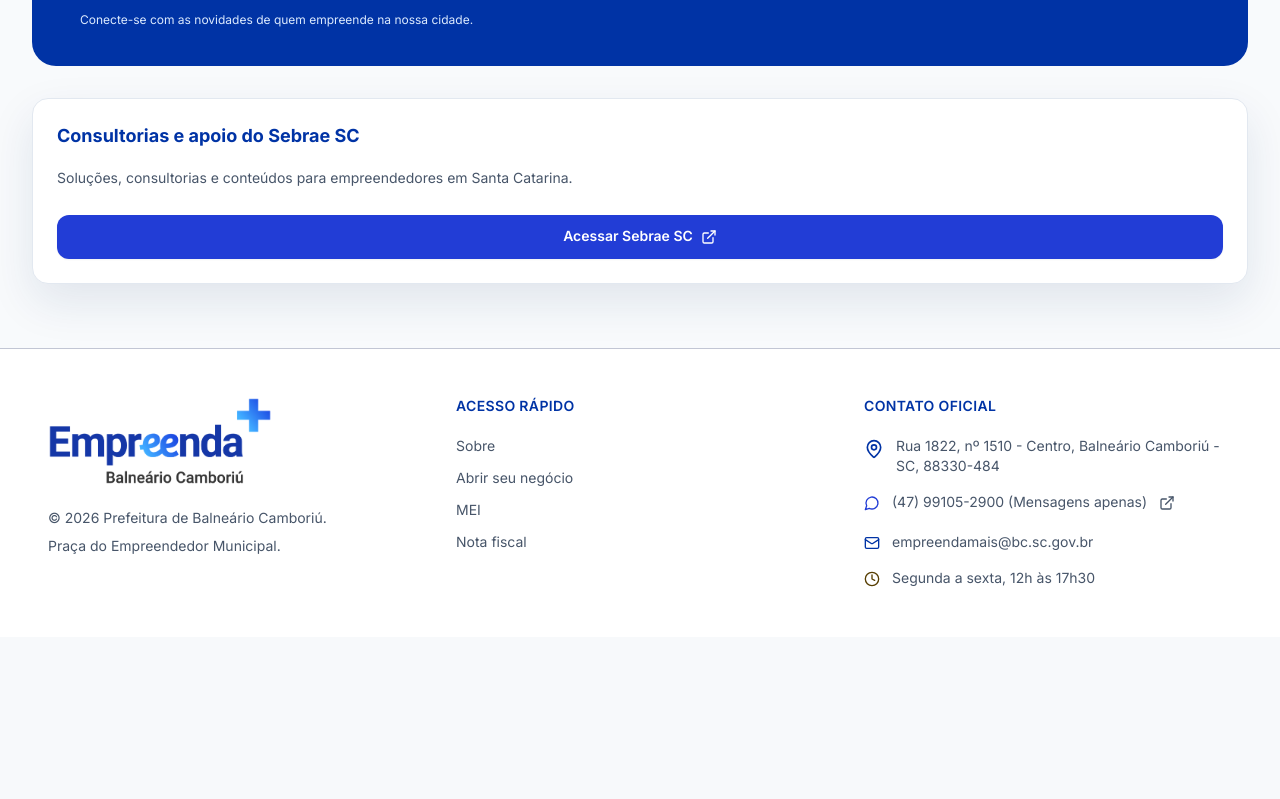
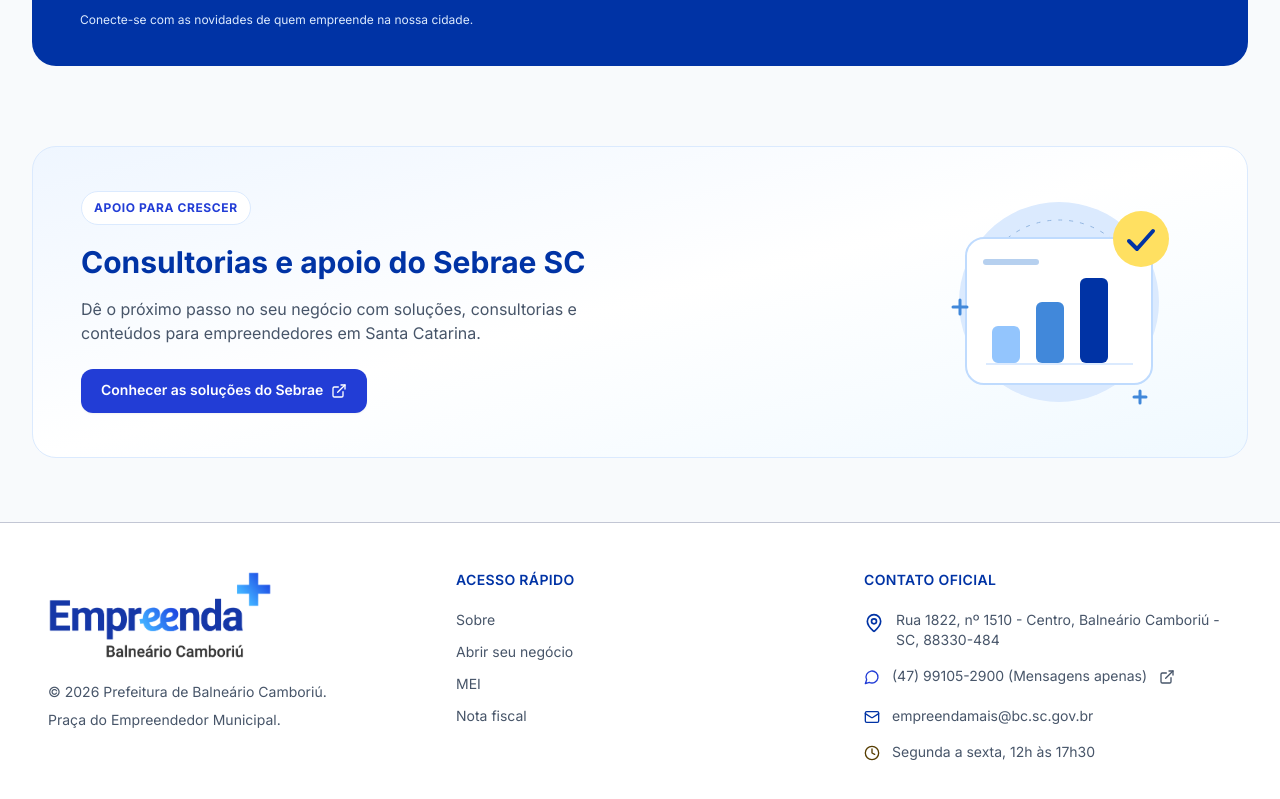
Before and after one commit to meioUx/empreendabc, a React (Vite) app: page /cursos-consultorias in a window 1280 px wide. Shown: the part 1439-2238 px from the top of the page. Before the commit the page ends 2076 px from the top, so only its background shows below. Built offline with nearby package versions, Linux system fonts and the light colour scheme; no server answers.

Commit message:
Ajusta altura das caixas e renova bloco de apoio do Sebrae

```diff
--- a/src/pages/About.tsx
+++ b/src/pages/About.tsx
@@ -12,7 +12,7 @@ export function About() {
         description="A Praça do Empreendedor de Balneário Camboriú é um ponto de orientação e acesso a serviços para quem empreende, quer formalizar uma atividade ou precisa regularizar a empresa."
       />
       <section className="section">
-        <div className="container-page grid items-start gap-8 lg:grid-cols-2">
+        <div className="container-page grid items-stretch gap-8 lg:grid-cols-2">
           <figure data-motion className="overflow-hidden rounded-2xl border border-slate-200 bg-white shadow-soft">
             <img src="/assets/sala%20do%20empreendedor.jpg" alt="Interior da Sala do Empreendedor, com balcão de atendimento, sofás de espera e acesso à sala de capacitação" width="547" height="365" className="block h-auto w-full" />
             <figcaption className="px-6 py-4">
--- a/src/pages/Courses.tsx
+++ b/src/pages/Courses.tsx
@@ -1,6 +1,6 @@
 import { MapPin, MessageCircle, MonitorPlay } from 'lucide-react';
 import { Link, useSearchParams } from 'react-router-dom';
-import { CourseCard, LinkCard } from '../components/Cards';
+import { CourseCard } from '../components/Cards';
 import { ExternalLink } from '../components/ExternalLink';
 import { PageHero } from '../components/PageHero';
 import { getUpcomingCourses } from '../data/content';
@@ -63,7 +63,33 @@ export function Courses() {
                 </svg>
               </div>
             </div>
-            <div className="mt-8"><LinkCard title="Consultorias e apoio do Sebrae SC" description="Soluções, consultorias e conteúdos para empreendedores em Santa Catarina." href="https://www.sebrae-sc.com.br/solucoes/" cta="Acessar Sebrae SC" /></div>
+            <section data-motion aria-labelledby="sebrae-title" className="sebrae-support relative mt-16 overflow-hidden rounded-3xl border border-blue-100 bg-gradient-to-br from-blue-50 via-white to-sky-50 sm:mt-20">
+              <div className="grid items-center gap-8 p-6 sm:p-10 lg:grid-cols-[1fr_280px] lg:px-12">
+                <div>
+                  <span className="inline-flex rounded-full border border-blue-100 bg-white px-3 py-2 text-xs font-bold uppercase tracking-wider text-ocean">Apoio para crescer</span>
+                  <h3 id="sebrae-title" className="mt-5 max-w-xl text-2xl font-bold leading-tight text-navy sm:text-3xl">Consultorias e apoio do Sebrae SC</h3>
+                  <p className="mt-4 max-w-xl text-sm leading-7 text-slate-600 sm:text-base">Dê o próximo passo no seu negócio com soluções, consultorias e conteúdos para empreendedores em Santa Catarina.</p>
+                  <ExternalLink href="https://www.sebrae-sc.com.br/solucoes/" className="btn-primary mt-6">Conhecer as soluções do Sebrae</ExternalLink>
+                </div>
+                <svg viewBox="0 0 280 230" fill="none" aria-hidden="true" className="mx-auto w-full max-w-[240px] lg:max-w-[280px]">
+                  <circle cx="140" cy="115" r="100" fill="#dbeafe" />
+                  <circle cx="140" cy="115" r="82" stroke="#93b6e0" strokeDasharray="4 7" />
+                  <rect x="47" y="51" width="186" height="146" rx="18" fill="white" stroke="#bfdbfe" strokeWidth="2" />
+                  <path d="M67 75H117" stroke="#b6d0ef" strokeWidth="6" strokeLinecap="round" />
+                  <path d="M67 177H214" stroke="#dbeafe" strokeWidth="2" />
+                  <g className="sebrae-chart-bars">
+                    <rect x="73" y="139" width="28" height="37" rx="6" fill="#93c5fd" />
+                    <rect x="117" y="115" width="28" height="61" rx="6" fill="#4188da" />
+                    <rect x="161" y="91" width="28" height="85" rx="6" fill="#0033a5" />
+                  </g>
+                  <g className="sebrae-chart-badge">
+                    <circle cx="222" cy="52" r="28" fill="#ffe061" />
+                    <path d="M210 54L218 62L234 44" stroke="#0033a5" strokeWidth="4" strokeLinecap="round" strokeLinejoin="round" />
+                  </g>
+                  <path d="M41 113V127M34 120H48M221 204V216M215 210H227" stroke="#4188da" strokeWidth="3" strokeLinecap="round" />
+                </svg>
+              </div>
+            </section>
           </div>}
         </div>
       </section>
--- a/src/styles.css
+++ b/src/styles.css
@@ -91,3 +91,24 @@ footer { border-top: 4px solid #e2e6f0; }
     background: linear-gradient(90deg, rgba(245,248,255,.96), rgba(245,248,255,.83)), linear-gradient(0deg, rgba(245,248,255,.4), transparent);
   }
 }
+
+@keyframes sebrae-chart-grow {
+  from { transform: scaleY(.2); }
+  to { transform: scaleY(1); }
+}
+@keyframes sebrae-badge-enter {
+  from { opacity: 0; transform: translateY(8px) scale(.85); }
+  to { opacity: 1; transform: translateY(0) scale(1); }
+}
+@media (prefers-reduced-motion: no-preference) {
+  .sebrae-support.motion-enter .sebrae-chart-bars {
+    transform-box: fill-box;
+    transform-origin: center bottom;
+    animation: sebrae-chart-grow 450ms cubic-bezier(.2,.7,.2,1) both;
+  }
+  .sebrae-support.motion-enter .sebrae-chart-badge {
+    transform-box: fill-box;
+    transform-origin: center;
+    animation: sebrae-badge-enter 450ms ease-out both;
+  }
+}
```
